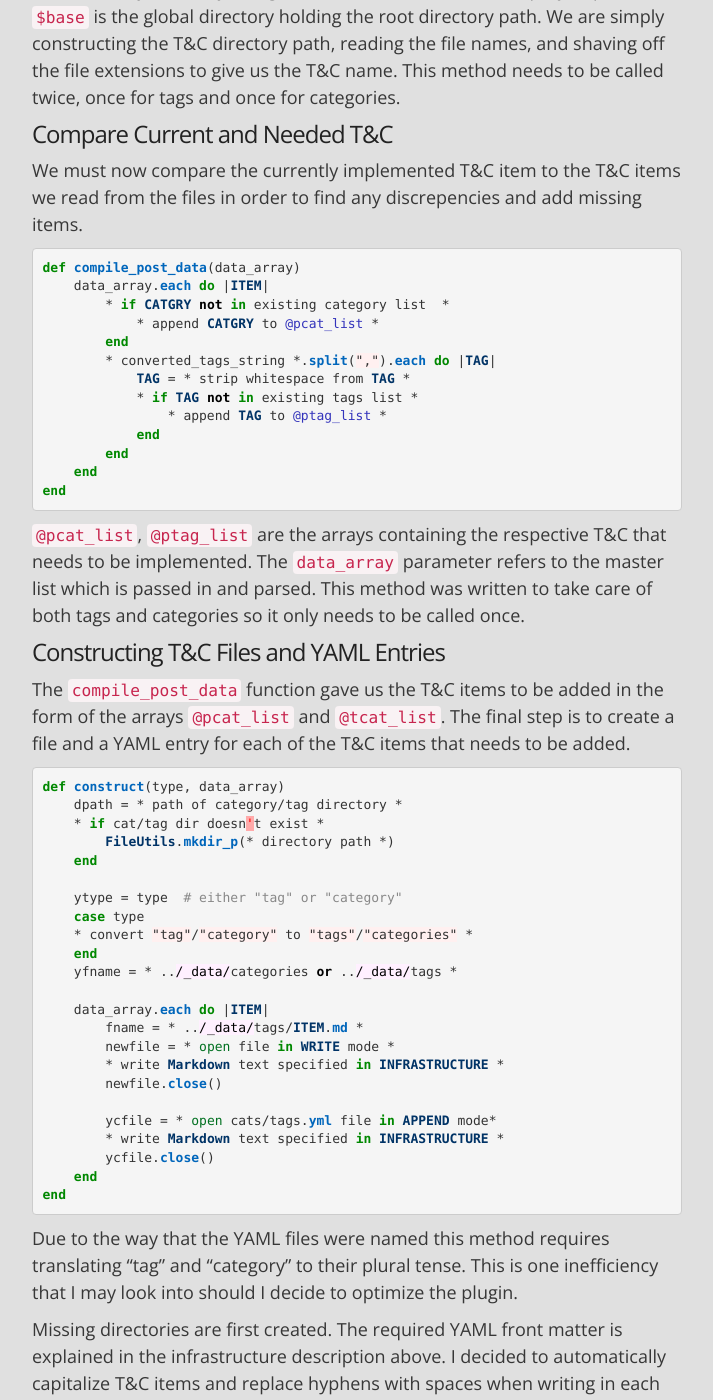
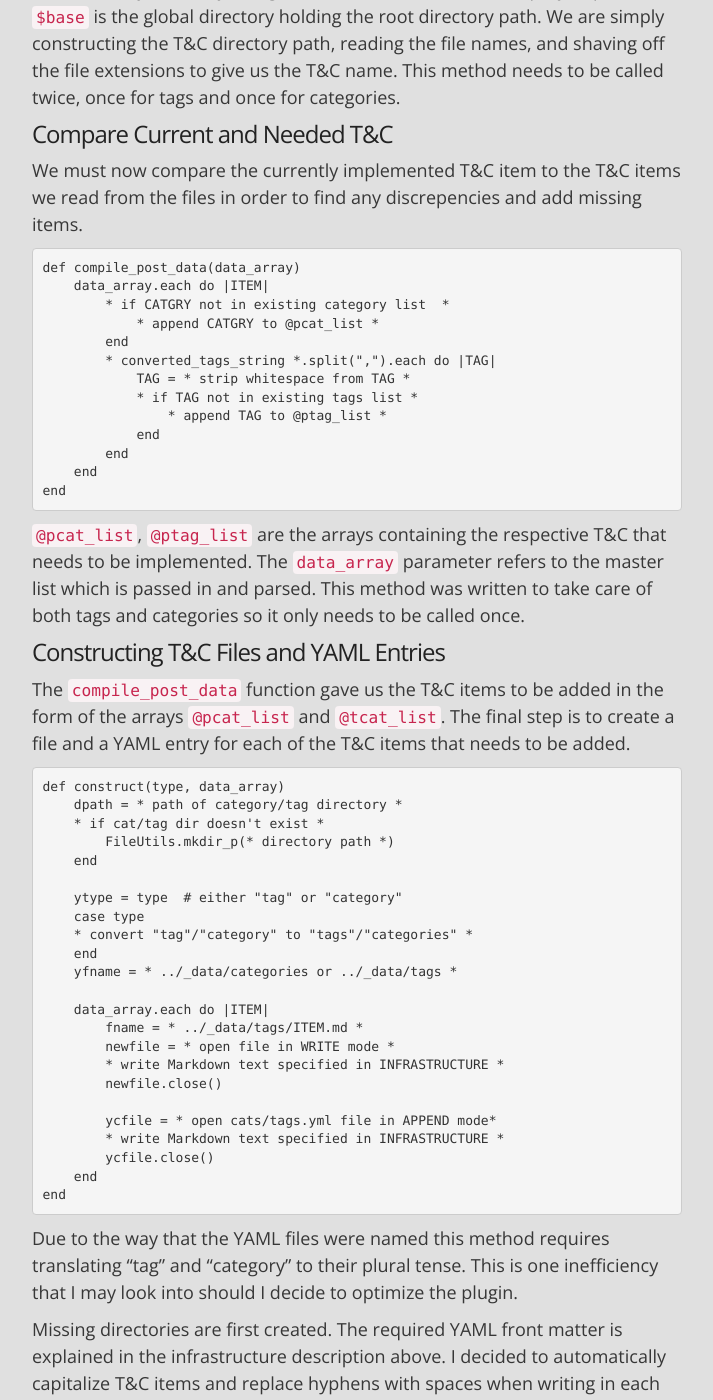
Before and after one commit to eric-cc-su/eric-cc-su.github.io, a Jekyll site: the page built from _posts/2015-06-02-jekyll-category-tag-automation.md, in a window 1280 px wide and 1400 px high, scrolled down 4177 px. Shown: the whole window, without its empty margins (283-996 px from the left). Built offline with Jekyll 4.4.1, drawn with Linux system fonts in a browser that asks for light colours; comment, search, counter and statistics services are not loaded; some of the changed text lies outside the part shown.

Commit message:
New Post: pycharm source folder

```diff
--- a/_data/tags.yml
+++ b/_data/tags.yml
@@ -157,3 +157,6 @@
 
 - slug: git
   name: Git
+
+- slug: pycharm
+  name: Pycharm
--- a/_posts/2015-06-02-jekyll-category-tag-automation.md
+++ b/_posts/2015-06-02-jekyll-category-tag-automation.md
@@ -69,32 +69,30 @@ module as `Jekyll` because I was too afraid of any possible side effects.
 Instead, the primary class is inherited from `Jekyll::Generator`. The basic
 structure of the  plugin is as follows:
 
-{% highlight ruby %}
-require 'fileutils'
+    require 'fileutils'
 
-module CatTag
-    *Some directory path logic*
+    module CatTag
+        *Some directory path logic*
 
-    class Primary < Jekyll::Generator
+        class Primary < Jekyll::Generator
 
-        def generate(site)
-            ...parses YAML data and calls the other functions...
-        end
+            def generate(site)
+                ...parses YAML data and calls the other functions...
+            end
 
-        def check_source(rel_path)
-            ...check existing T&C names...
+            def check_source(rel_path)
+                ...check existing T&C names...
 
-        def compile_post_data(data_array)
-            ...check T&C used in all articles...
-        end
+            def compile_post_data(data_array)
+                ...check T&C used in all articles...
+            end
 
-        def construct(type, data_array)
-            ...create the files and YAML entries...
-        end
+            def construct(type, data_array)
+                ...create the files and YAML entries...
+            end
 
-     end
-end
-{% endhighlight %}
+         end
+    end
 
 ### The Constructor
 
@@ -117,30 +115,28 @@ to be integrated. Except for the master list, all lists will be defined by
 external methods (explained below). The only logic within the generate
 method has the following code structure:
 
-{% highlight ruby %}
-Dir.foreach(*_posts directory path*){
-    |file|
-    if not ['.','..'].include?(file)            # Exclude "." and ".."
-        data = Hash.new                         # new Hash for file
-        file_object = open(*filepath*)
-        oneline = onepost.readline              # Start at the first line
-        *if '---' not in oneline*
-            * while '---' not in oneline *       # Search for opening ---
+    Dir.foreach(*_posts directory path*){
+        |file|
+        if not ['.','..'].include?(file)            # Exclude "." and ".."
+            data = Hash.new                         # new Hash for file
+            file_object = open(*filepath*)
+            oneline = onepost.readline              # Start at the first line
+            *if '---' not in oneline*
+                * while '---' not in oneline *       # Search for opening ---
+                    oneline = onepost.readline
+                end
+            else                                    # Found the opening ---
                 oneline = onepost.readline
+                * while '---'not in oneline *       # Read front matter
+                    keyval = oneline.split(":")     # Split line into a list
+                    data[* key *] = data[* value *]
+                    oneline = onepost.readline
+                end
             end
-        else                                    # Found the opening ---
-            oneline = onepost.readline
-            * while '---'not in oneline *       # Read front matter
-                keyval = oneline.split(":")     # Split line into a list
-                data[* key *] = data[* value *]
-                oneline = onepost.readline
-            end
+            * append Hash to master list *
+            file_object.close
         end
-        * append Hash to master list *
-        file_object.close
-    end
-}
-{% endhighlight %}
+    }
 
 Any pseudo-code is contained within asterisks. The reason I read every line individually is because it allows the plugin
  to parse only the first bit of every post we need instead of flooding the memory with loads of text it's not going
@@ -153,19 +149,17 @@ In order to avoid rewriting or corrupting existing files for the T&C already in
 place, it is a good idea to first check what T&C exists. This is the first
 method below the constructor as it is the first step in adding new T&C.
 
-{% highlight ruby %}
-def check_source(source_path)
-    empty_array = []
-    directory_path = * $base path + file path *
-    Dir.foreach(directory_path){
-        |file|
-        * if filename is neither . nor .. *
-            * append filename (strip file ext) to empty_array *
-        end
-    }
-    return empty_array
-end
-{% endhighlight %}
+    def check_source(source_path)
+        empty_array = []
+        directory_path = * $base path + file path *
+        Dir.foreach(directory_path){
+            |file|
+            * if filename is neither . nor .. *
+                * append filename (strip file ext) to empty_array *
+            end
+        }
+        return empty_array
+    end
 
 It is important to note that the `source_path` parameter is the path of the T&C
 directory currently being searched, *relative* to the root project path.
@@ -177,21 +171,19 @@ constructing the T&C directory path, reading the file names, and shaving off the
 We must now compare the currently implemented T&C item to the T&C items we read
 from the files in order to find any discrepencies and add missing items.
 
-{% highlight ruby %}
-def compile_post_data(data_array)
-    data_array.each do |ITEM|
-        * if CATGRY not in existing category list  *
-            * append CATGRY to @pcat_list *
-        end
-        * converted_tags_string *.split(",").each do |TAG|
-            TAG = * strip whitespace from TAG *
-            * if TAG not in existing tags list *
-                * append TAG to @ptag_list *
+    def compile_post_data(data_array)
+        data_array.each do |ITEM|
+            * if CATGRY not in existing category list  *
+                * append CATGRY to @pcat_list *
+            end
+            * converted_tags_string *.split(",").each do |TAG|
+                TAG = * strip whitespace from TAG *
+                * if TAG not in existing tags list *
+                    * append TAG to @ptag_list *
+                end
             end
         end
     end
-end
-{% endhighlight %}
 
 `@pcat_list`, `@ptag_list` are the arrays containing the respective T&C that needs to be implemented. The `data_array`
 parameter refers to the master list which is passed in and parsed. This method was written to take care of both tags
@@ -202,31 +194,29 @@ and categories so it only needs to be called once.
 The `compile_post_data` function gave us the T&C items to be added in the form of the arrays `@pcat_list` and
 `@tcat_list`. The final step is to create a file and a YAML entry for each of the T&C items that needs to be added.
 
-{% highlight ruby %}
-def construct(type, data_array)
-    dpath = * path of category/tag directory *
-    * if cat/tag dir doesn't exist *
-        FileUtils.mkdir_p(* directory path *)
+    def construct(type, data_array)
+        dpath = * path of category/tag directory *
+        * if cat/tag dir doesn't exist *
+            FileUtils.mkdir_p(* directory path *)
+        end
+
+        ytype = type  # either "tag" or "category"
+        case type
+        * convert "tag"/"category" to "tags"/"categories" *
+        end
+        yfname = * ../_data/categories or ../_data/tags *
+
+        data_array.each do |ITEM|
+            fname = * ../_data/tags/ITEM.md *
+            newfile = * open file in WRITE mode *
+            * write Markdown text specified in INFRASTRUCTURE *
+            newfile.close()
+
+            ycfile = * open cats/tags.yml file in APPEND mode*
+            * write Markdown text specified in INFRASTRUCTURE *
+            ycfile.close()
+        end
     end
-
-    ytype = type  # either "tag" or "category"
-    case type
-    * convert "tag"/"category" to "tags"/"categories" *
-    end
-    yfname = * ../_data/categories or ../_data/tags *
-
-    data_array.each do |ITEM|
-        fname = * ../_data/tags/ITEM.md *
-        newfile = * open file in WRITE mode *
-        * write Markdown text specified in INFRASTRUCTURE *
-        newfile.close()
-
-        ycfile = * open cats/tags.yml file in APPEND mode*
-        * write Markdown text specified in INFRASTRUCTURE *
-        ycfile.close()
-    end
-end
-{% endhighlight %}
 
 Due to the way that the YAML files were named this method requires translating "tag" and "category" to their plural
 tense. This is one inefficiency that I may look into should I decide to optimize the plugin.
```
Also changed, not shown: _posts/2016-02-04-pycharm-source-folder.md (added, +24 -0 lines), blog/tag/pycharm.md (added, +5 -0 lines), images/blog/posts/pycharm-project-structure.png (added).
